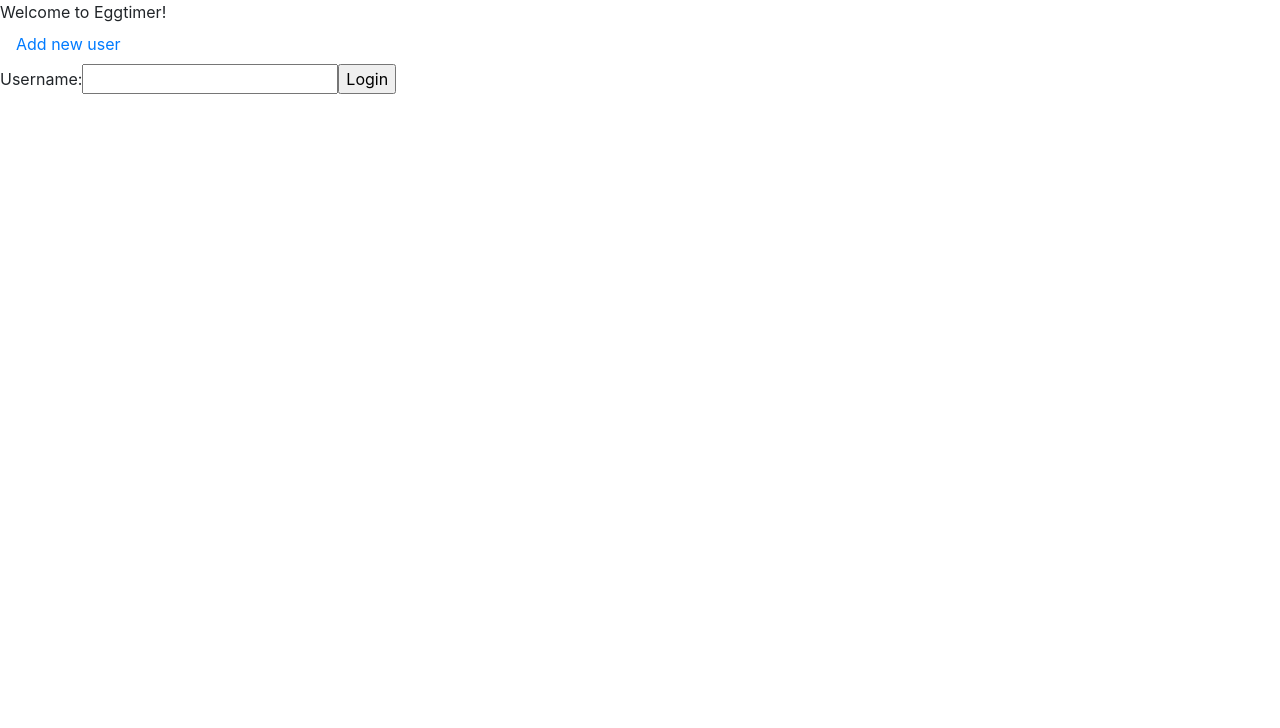
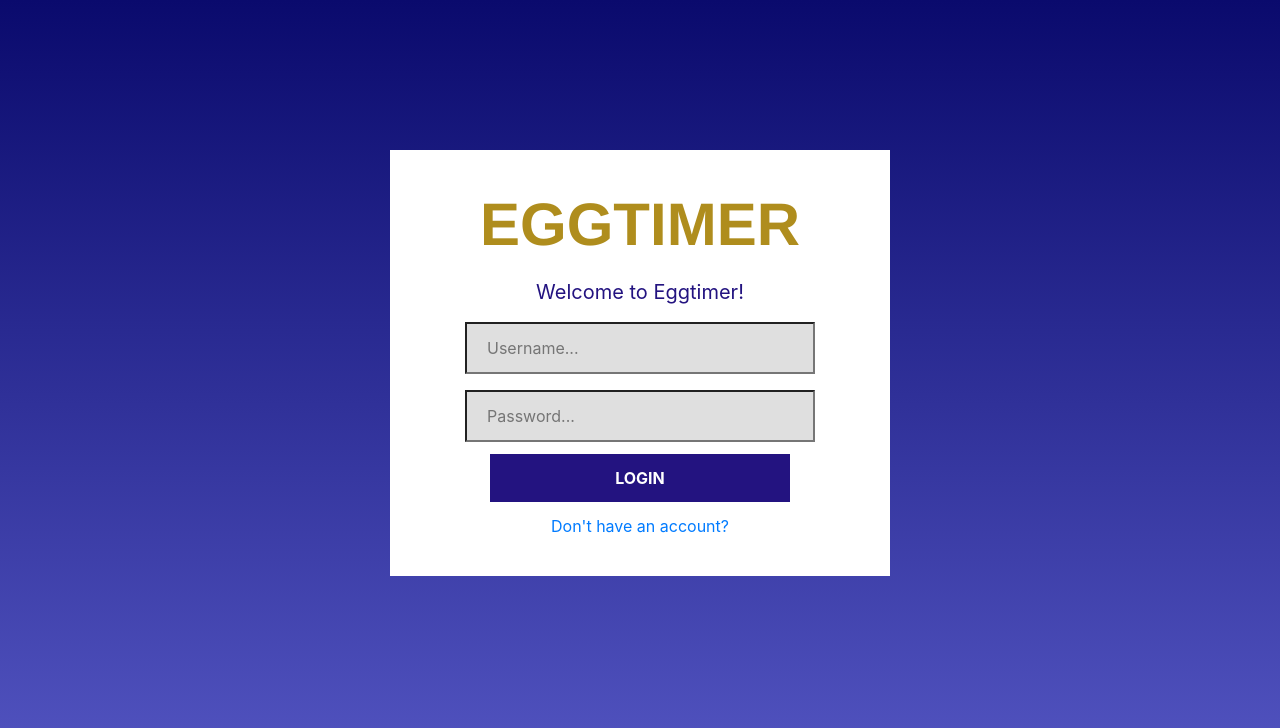
Before and after one commit to tylerhjyoun/new, a React (Create React App) app in the folder mern-egg/: page / in a window 1280 px wide. Shown: the top 728 px of the page. Built offline with nearby package versions, Linux system fonts and the light colour scheme.

Commit message:
Login.css stuff

```diff
--- a/mern-egg/public/index.html
+++ b/mern-egg/public/index.html
@@ -21,4 +21,8 @@
 
   </body>
   <!--<body style="background-color: #3255C0">-->
+  <style>
+
+  </style>
+
 </html>
--- a/mern-egg/src/App.js
+++ b/mern-egg/src/App.js
@@ -12,11 +12,12 @@ function App() {
   <Router>
       <Switch>
 
-      <Route path="/home" component={homepage}/>
-      <Route path="/" component={Login}/>
-        </Switch>
-        <Route path="/user" exact component={CreateUser} />
+        <Route path="/home" component={homepage}/>
+        <Route path="/" component={Login}/>
 
+      </Switch>
+
+      <Route path="/user" exact component={CreateUser} />
 
   </Router>
   );
--- /dev/null
+++ b/mern-egg/src/CreateUser.css
@@ -0,0 +1,16 @@
+.createUser {
+    text-align: center;
+    margin-top: 150px;
+    margin-bottom: 100px;
+    margin-left: 390px;
+    margin-right: 390px;
+    background-color: white;
+    padding: 30px 0px;
+}
+
+.signUp {
+    color:rgb(175, 141, 29);
+    font-size: 60px;
+    font-family: Helvetica Neue,Helvetica,Arial,sans-serif;
+    font-weight: bold;
+}
--- /dev/null
+++ b/mern-egg/src/Home.css
@@ -0,0 +1,4 @@
+body {
+    background: linear-gradient(180deg, rgb(179, 16, 130), rgb(162, 172, 20));
+    background-attachment: fixed;
+}
--- /dev/null
+++ b/mern-egg/src/Login.css
@@ -0,0 +1,54 @@
+.submitForm {
+    text-align: center;
+    margin-top: 150px;
+    margin-bottom: 100px;
+    margin-left: 390px;
+    margin-right: 390px;
+    background-color: white;
+    padding: 30px 0px;
+}
+
+.title {
+    color:rgb(175, 141, 29);
+    font-size: 60px;
+    font-family: Helvetica Neue,Helvetica,Arial,sans-serif;
+    font-weight: bold;
+}
+
+.desc {
+    padding: 7px 0px;
+    font-size: 20px;
+    color: #231380;
+}
+
+input[type=text] {
+    width: 70%;
+    padding: 12px 20px;
+    margin: 8px 0;
+    box-sizing: border-box;
+    background-color: rgb(223, 223, 223);
+}
+
+input[type=password] {
+    width: 70%;
+    padding: 12px 20px;
+    margin: 8px 0;
+    box-sizing: border-box;
+    background-color: rgb(223, 223, 223);
+}
+
+input[type=submit] {
+    background-color: #231380;
+    border: none;
+    color: white;
+    padding: 12px 125px;
+    text-decoration: none;
+    margin: 4px 2px;
+    cursor: pointer;
+    font-weight: bold;
+}
+
+body {
+    background: linear-gradient(180deg, rgb(10, 10, 109), rgb(85, 87, 196));
+    background-attachment: fixed;
+}
--- a/mern-egg/src/components/create_user.component.js
+++ b/mern-egg/src/components/create_user.component.js
@@ -1,6 +1,7 @@
 import React, { Component } from 'react';
 import { Link } from 'react-router-dom';
 import axios from 'axios'
+import '../CreateUser.css';
 
 export default class CreateUser extends Component {
     constructor(props) {
@@ -61,8 +62,10 @@ export default class CreateUser extends Component {
     }
     render(){
         return (
-            <div>
-                Create User
+            <div class = "createUser">
+                <div class = "signUp">
+                    Sign Up
+                </div>
                 <form onSubmit={this.onSubmit}>
                 <label>Name: </label>
                 <input  type="text"
@@ -87,5 +90,5 @@ export default class CreateUser extends Component {
 
             </div>
         )
-        }
+    }
 }
--- a/mern-egg/src/components/home.component.js
+++ b/mern-egg/src/components/home.component.js
@@ -2,6 +2,8 @@ import React, { Component } from 'react';
 import { Link } from 'react-router-dom';
 import axios from 'axios'
 import Timer from "./timer.component";
+
+import '../Home.css';
 
 const Event = props => (
     <tr>
--- a/mern-egg/src/components/login.component.js
+++ b/mern-egg/src/components/login.component.js
@@ -1,6 +1,7 @@
 import React, { Component } from 'react';
 import { Link } from 'react-router-dom';
 import axios from 'axios'
+import '../Login.css';
 
 export default class Login extends Component {
     constructor(props) {
@@ -25,20 +26,30 @@ export default class Login extends Component {
 
     render(){
         return (
-            <div>
-                Welcome to Eggtimer!
-                <Link to="/user" className="nav-link"> Add new user </Link>
+            <div class = "submitForm">
+                <div class = "title">
+                    EGGTIMER
+                </div>
+                <div class = "desc">
+                    Welcome to Eggtimer!
+                </div>
                 <form onSubmit={this.onSubmit}>
-                <label>Username: </label>
-                <input  type="text"
+                <input type="text"
+                    placeholder="Username..."
                     required
                     value={this.state.username}
                     onChange={this.onChangeUsername}
                 />
-                <input type="submit" value="Login"/>
+                <input type="password"
+                    placeholder="Password..."
+                    required
+                />
+                <input type="submit" value="LOGIN"/>
                 </form>
+                <Link to="/user" className="nav-link"> Don't have an account? </Link>
 
             </div>
+
         )
     }
 }
--- a/mern-egg/src/index.css
+++ b/mern-egg/src/index.css
@@ -7,7 +7,12 @@ body {
   -moz-osx-font-smoothing: grayscale;
 
   background-color: rgb(17, 9, 158);
+  text-align: center;
 
+}
+
+form {
+  display: inline-block;
 }
 
 code {
```
